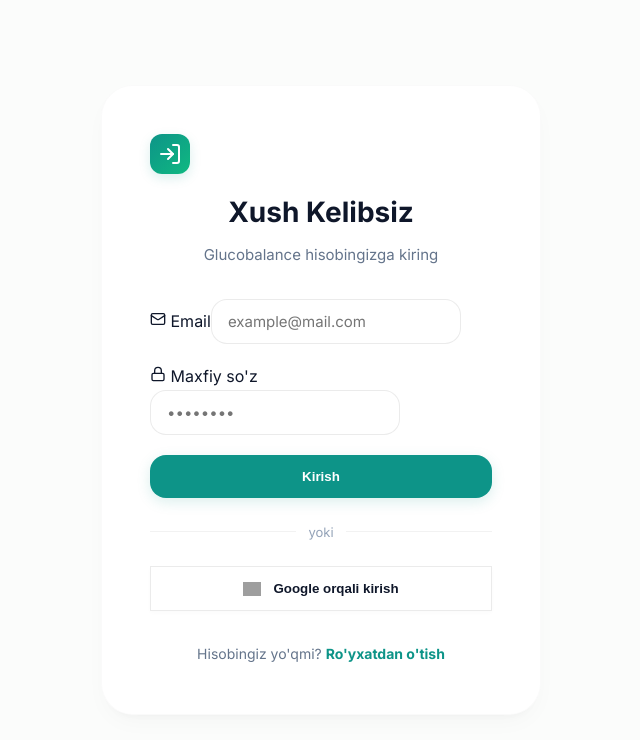
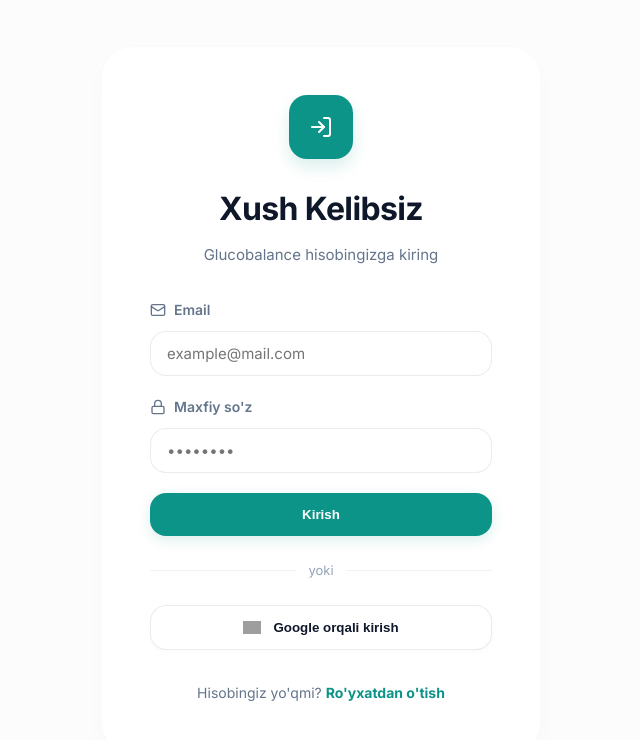
Before and after one commit to egamovj/glucobalance, a React (Vite) app: page /login in a window 1280 px wide. Shown: the top 740 px of the page, without its empty margins (319-959 px from the left). Built offline with nearby package versions, Linux system fonts and the light colour scheme; no server answers; grey boxes are pictures that could not be loaded.

Commit message:
new changes

```diff
--- a/src/index.css
+++ b/src/index.css
@@ -1,4 +1,4 @@
-@import url('https://fonts.googleapis.com/css2?family=Inter:wght@400;500;600;700&display=swap');
+@import url("https://fonts.googleapis.com/css2?family=Inter:wght@400;500;600;700&display=swap");
 
 :root {
   /* Premium Medical Palette */
@@ -26,15 +26,16 @@
   --radius-lg: 24px;
   --radius-xl: 32px;
 
-  --shadow-sm: 0 2px 4px rgba(0,0,0,0.02);
-  --shadow-md: 0 10px 25px -5px rgba(0,0,0,0.03), 0 8px 10px -6px rgba(0,0,0,0.03);
-  --shadow-lg: 0 20px 40px -10px rgba(0,0,0,0.05);
+  --shadow-sm: 0 2px 4px rgba(0, 0, 0, 0.02);
+  --shadow-md:
+    0 10px 25px -5px rgba(0, 0, 0, 0.03), 0 8px 10px -6px rgba(0, 0, 0, 0.03);
+  --shadow-lg: 0 20px 40px -10px rgba(0, 0, 0, 0.05);
 
-  --font-main: 'Inter', system-ui, -apple-system, sans-serif;
+  --font-main: "Inter", system-ui, -apple-system, sans-serif;
   --transition: all 0.3s cubic-bezier(0.4, 0, 0.2, 1);
 }
 
-[data-theme='dark'] {
+[data-theme="dark"] {
   --bg-main: #020617;
   --bg-sidebar: #0f172a;
   --bg-card: #0f172a;
@@ -47,7 +48,7 @@
   --text-muted: #94a3b8;
   --text-soft: #64748b;
 
-  --shadow-md: 0 10px 25px rgba(0,0,0,0.4);
+  --shadow-md: 0 10px 25px rgba(0, 0, 0, 0.4);
 }
 
 * {
@@ -91,7 +92,7 @@
   border: 1px solid rgba(255, 255, 255, 0.4);
 }
 
-[data-theme='dark'] .glass {
+[data-theme="dark"] .glass {
   background: rgba(15, 23, 42, 0.7);
   border: 1px solid rgba(255, 255, 255, 0.05);
 }
@@ -101,7 +102,7 @@
   border-radius: var(--radius-lg);
   padding: 24px;
   box-shadow: var(--shadow-md);
-  border: 1px solid rgba(0,0,0,0.02);
+  border: 1px solid rgba(0, 0, 0, 0.02);
   transition: var(--transition);
 }
 
@@ -111,14 +112,16 @@
 }
 
 /* Global Layout Utilities */
-.section-title, .card-header {
+.section-title,
+.card-header {
   display: flex;
   align-items: center;
   gap: 12px;
   margin-bottom: 20px;
 }
 
-.section-title h3, .card-header h3 {
+.section-title h3,
+.card-header h3 {
   margin: 0;
   font-size: 18px;
   font-weight: 700;
@@ -131,7 +134,26 @@
 }
 
 /* Form Elements & Inputs */
-input, select, textarea {
+.input-group {
+  display: flex;
+  flex-direction: column;
+  gap: 10px;
+  width: 100%;
+}
+
+.input-group label {
+  font-size: 14px;
+  font-weight: 600;
+  color: var(--text-muted);
+  display: flex;
+  align-items: center;
+  gap: 8px;
+}
+
+input,
+select,
+textarea {
+  width: 100%;
   background: var(--bg-card);
   border: 1px solid rgba(0, 0, 0, 0.08);
   padding: 12px 16px;
@@ -142,15 +164,17 @@
   font-family: var(--font-main);
 }
 
-input:focus, select:focus, textarea:focus {
+input:focus,
+select:focus,
+textarea:focus {
   outline: none;
   border-color: var(--primary);
   box-shadow: 0 0 0 4px var(--primary-glow);
 }
 
-[data-theme='dark'] input,
-[data-theme='dark'] select,
-[data-theme='dark'] textarea {
+[data-theme="dark"] input,
+[data-theme="dark"] select,
+[data-theme="dark"] textarea {
   background: rgba(15, 23, 42, 0.6);
   border-color: rgba(255, 255, 255, 0.1);
 }
@@ -188,11 +212,13 @@
   margin-top: 20px;
 }
 
-.w-full { width: 100%; }
+.w-full {
+  width: 100%;
+}
 
 .btn-icon {
   background: var(--bg-card);
-  border: 1px solid rgba(0,0,0,0.05);
+  border: 1px solid rgba(0, 0, 0, 0.05);
   width: 44px;
   height: 44px;
   border-radius: 14px;
@@ -229,15 +255,25 @@
 }
 
 @keyframes rotation {
-  0% { transform: rotate(0deg); }
-  100% { transform: rotate(360deg); }
+  0% {
+    transform: rotate(0deg);
+  }
+  100% {
+    transform: rotate(360deg);
+  }
 }
 
 /* Mobile Utilities */
-.mobile-only { display: none; }
+.mobile-only {
+  display: none;
+}
 @media (max-width: 768px) {
-  .mobile-only { display: block; }
-  .desktop-only { display: none; }
+  .mobile-only {
+    display: block;
+  }
+  .desktop-only {
+    display: none;
+  }
 
   .card {
     padding: 16px;
--- a/src/pages/Glucose.css
+++ b/src/pages/Glucose.css
@@ -93,34 +93,6 @@
   padding: 32px;
 }
 
-.input-group label {
-  font-size: 15px;
-  font-weight: 600;
-  margin-bottom: 10px;
-  display: block;
-}
-
-.input-group input {
-  width: 100%;
-  padding: 14px 20px;
-  border-radius: var(--radius-md);
-  border: 1px solid rgba(0,0,0,0.08);
-  font-size: 16px;
-  background: var(--bg-main);
-  color: var(--text-main);
-  transition: var(--transition);
-}
-
-[data-theme='dark'] .input-group input {
-  background: rgba(255, 255, 255, 0.03);
-  border-color: rgba(255, 255, 255, 0.1);
-}
-
-.input-group input:focus {
-  outline: none;
-  border-color: var(--primary);
-  box-shadow: 0 0 0 4px var(--primary-glow);
-}
 
 .category-chips {
   display: flex;
--- a/src/pages/Login.css
+++ b/src/pages/Login.css
@@ -15,14 +15,30 @@
 }
 
 .auth-header {
+  display: flex;
+  flex-direction: column;
+  align-items: center;
   text-align: center;
   margin-bottom: 32px;
 }
 
+.logo-icon {
+  width: 64px;
+  height: 64px;
+  background: var(--primary);
+  border-radius: 18px;
+  display: flex;
+  align-items: center;
+  justify-content: center;
+  box-shadow: 0 8px 16px var(--primary-glow);
+  margin-bottom: 24px;
+}
+
 .auth-header h1 {
-  font-size: 28px;
+  font-size: 32px;
   font-weight: 800;
-  margin: 16px 0 8px;
+  margin: 0 0 8px;
+  letter-spacing: -0.02em;
 }
 
 .auth-header p {
@@ -77,6 +93,16 @@
   box-shadow: var(--shadow-sm);
   font-weight: 600;
   padding: 14px;
+  border-radius: var(--radius-md);
+  width: 100%;
+  cursor: pointer;
+  transition: var(--transition);
+}
+
+.google-btn:hover {
+  background: #f8fafc;
+  border-color: rgba(0,0,0,0.15);
+  transform: translateY(-1px);
 }
 
 [data-theme='dark'] .google-btn {
--- a/src/pages/Profile.css
+++ b/src/pages/Profile.css
@@ -253,76 +253,8 @@
   margin-bottom: 8px;
 }
 
-.input-group {
-  display: flex;
-  flex-direction: column;
-  gap: 10px;
-}
-
 .input-group label {
-  font-size: 14px;
-  font-weight: 600;
   color: var(--text-muted);
-  display: flex;
-  align-items: center;
-  gap: 8px;
-}
-
-.form-section-card {
-  grid-column: 1 / -1;
-  background: var(--primary-soft);
-  display: grid;
-  grid-template-columns: repeat(3, 1fr);
-  gap: 24px;
-  padding: 32px;
-  border: 1px solid var(--primary-glow);
-  border-radius: var(--radius-md);
-}
-
-.form-section-card h3 {
-  grid-column: 1 / -1;
-  color: var(--primary);
-  font-size: 18px;
-  font-weight: 700;
-}
-
-.form-section-card label {
-  color: var(--primary);
-  opacity: 0.8;
-}
-
-[data-theme="dark"] .form-section-card {
-  background: rgba(13, 148, 136, 0.1);
-  border-color: rgba(13, 148, 136, 0.2);
-}
-
-[data-theme="dark"] .form-section-card h3,
-[data-theme="dark"] .form-section-card label {
-  color: #5eead4; /* Lighter teal for dark mode */
-}
-
-.input-group input,
-.input-group select,
-.input-group textarea {
-  background: var(--bg-main);
-  border: 1px solid rgba(0, 0, 0, 0.08);
-  padding: 14px 20px;
-  font-size: 15px;
-  border-radius: var(--radius-md);
-  color: var(--text-main);
-  transition: var(--transition);
-}
-
-.input-group input:focus {
-  outline: none;
-  border-color: var(--primary);
-  box-shadow: 0 0 0 4px var(--primary-glow);
-}
-
-[data-theme="dark"] .input-group input,
-[data-theme="dark"] .input-group select,
-[data-theme="dark"] .input-group textarea {
-  border-color: rgba(255, 255, 255, 0.1);
 }
 
 .input-row {
```
